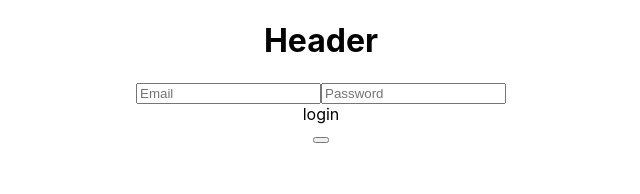
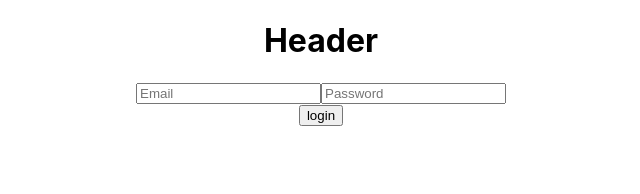
Before and after one commit to AdamPayne238/ciao-fe, a React (Create React App) app in the folder ciao-app/: page /login in a window 1280 px wide. Shown: the top 194 px of the page, without its empty margins (319-959 px from the left). Built offline with nearby package versions, Linux system fonts and the light colour scheme.

Commit message:
fixed login button

```diff
--- a/ciao-app/src/components/Login.js
+++ b/ciao-app/src/components/Login.js
@@ -48,17 +48,12 @@ const Login = (props) => {
                     onCompleted={data => confirm(data)}
                     >
                     {mutation => (
-                    <div onClick={mutation}>
+                    <button onClick={mutation}>
                         {'login'}
-                    </div>
+                    </button>
                     )}
                 </Mutation>
             </div>
-            <button
-              className="pointer button"
-              onClick={() => setLogin( login )}
-            >
-            </button>
         </div>
     )
 }
```
